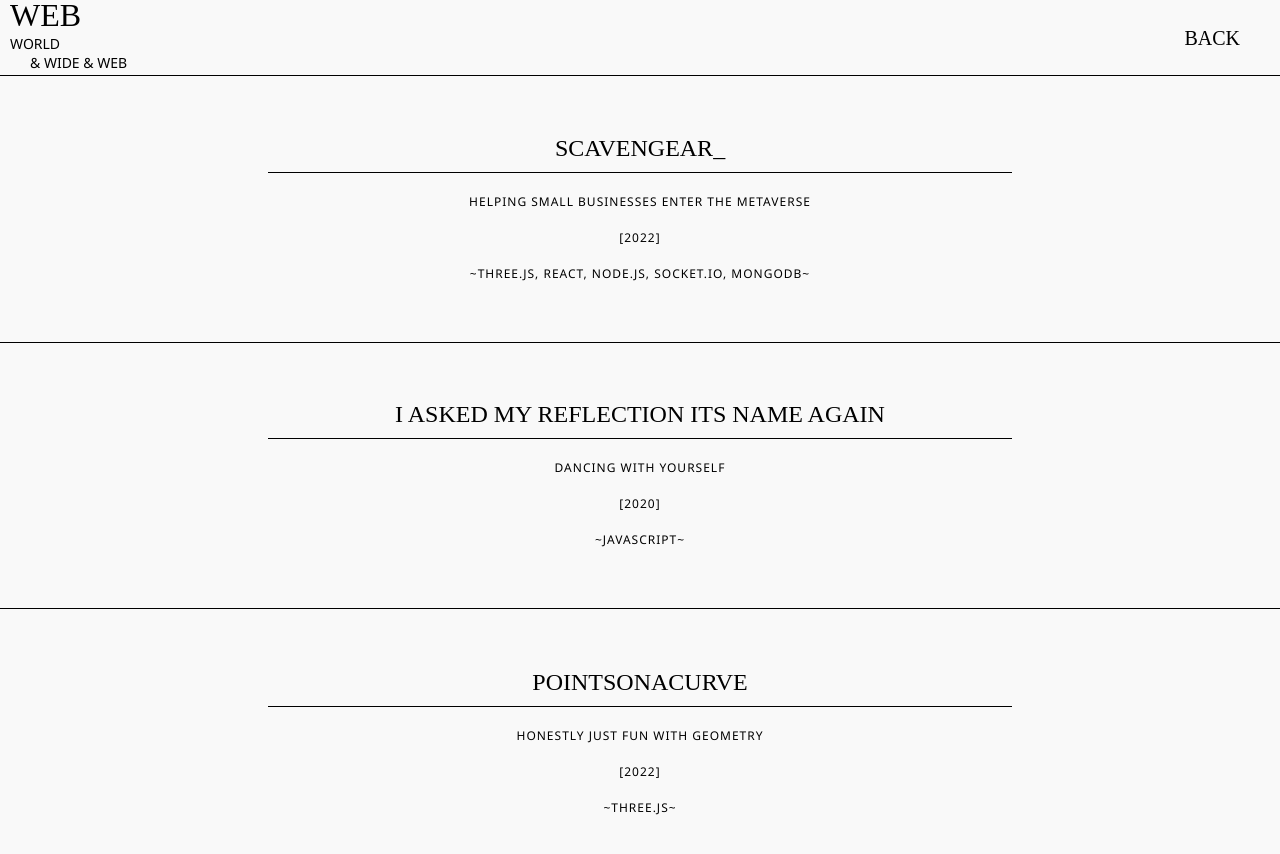
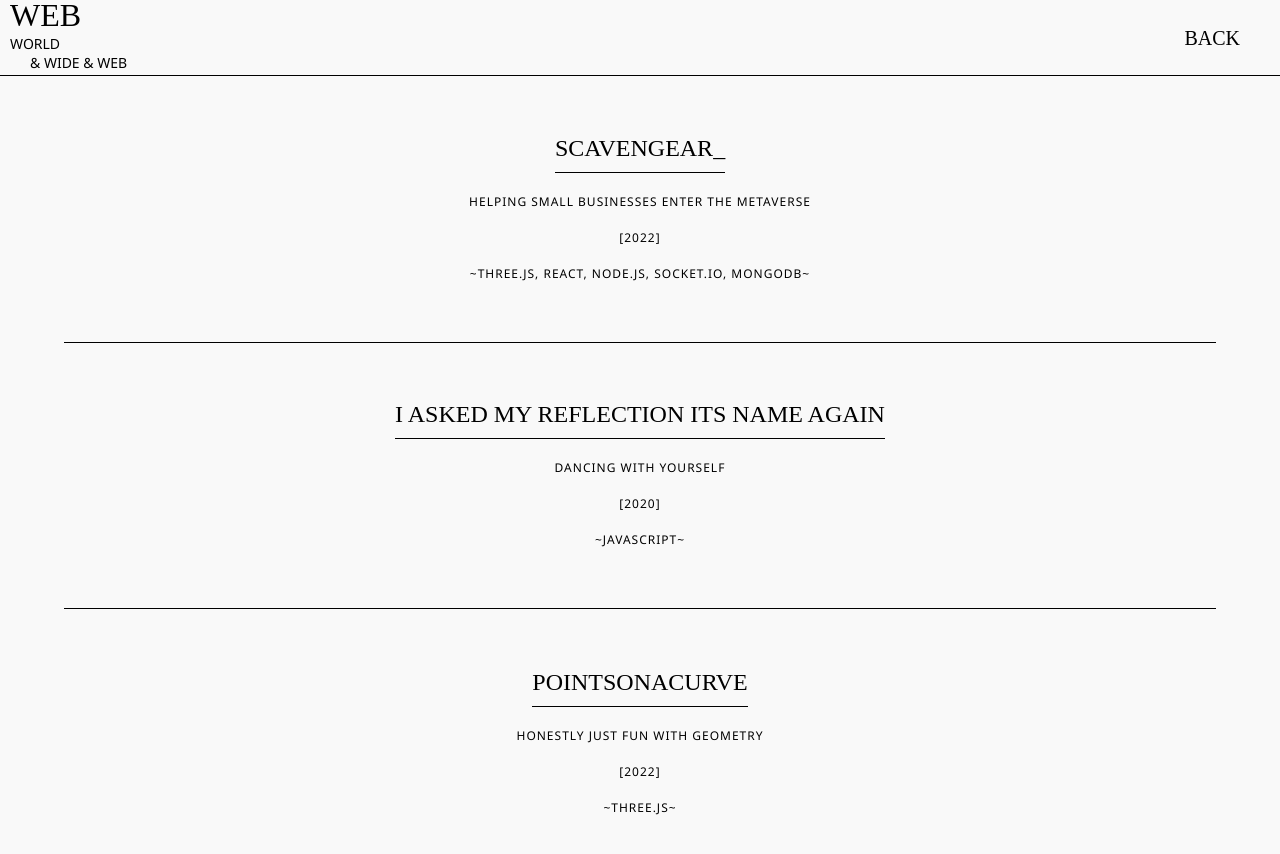
Before and after one commit to davidcrobert/Portfolio, a React (Create React App) app: page /web in a window 1280 px wide. Shown: the top 854 px of the page. Built offline with nearby package versions, Linux system fonts and the light colour scheme.

Commit message:
Fixed Category Widths

```diff
--- a/src/components/Category.module.css
+++ b/src/components/Category.module.css
@@ -16,7 +16,9 @@
 
 .project {
   padding: 40px 20px;
-  width: 100%;
+  width: 90%;
+  margin-left: auto;
+  margin-right: auto;
   text-align: center;
   position: relative;
   border-bottom: 1px solid black;
@@ -54,9 +56,10 @@
   border-bottom: 1px black solid;
   transition: transform 0.2s linear;
   margin-bottom: 20px;
-  width: 60%;
+  width: fit-content;
   margin-left: auto;
   margin-right: auto;
+  max-width: 60%;
 }
 
 .title:hover {
```
